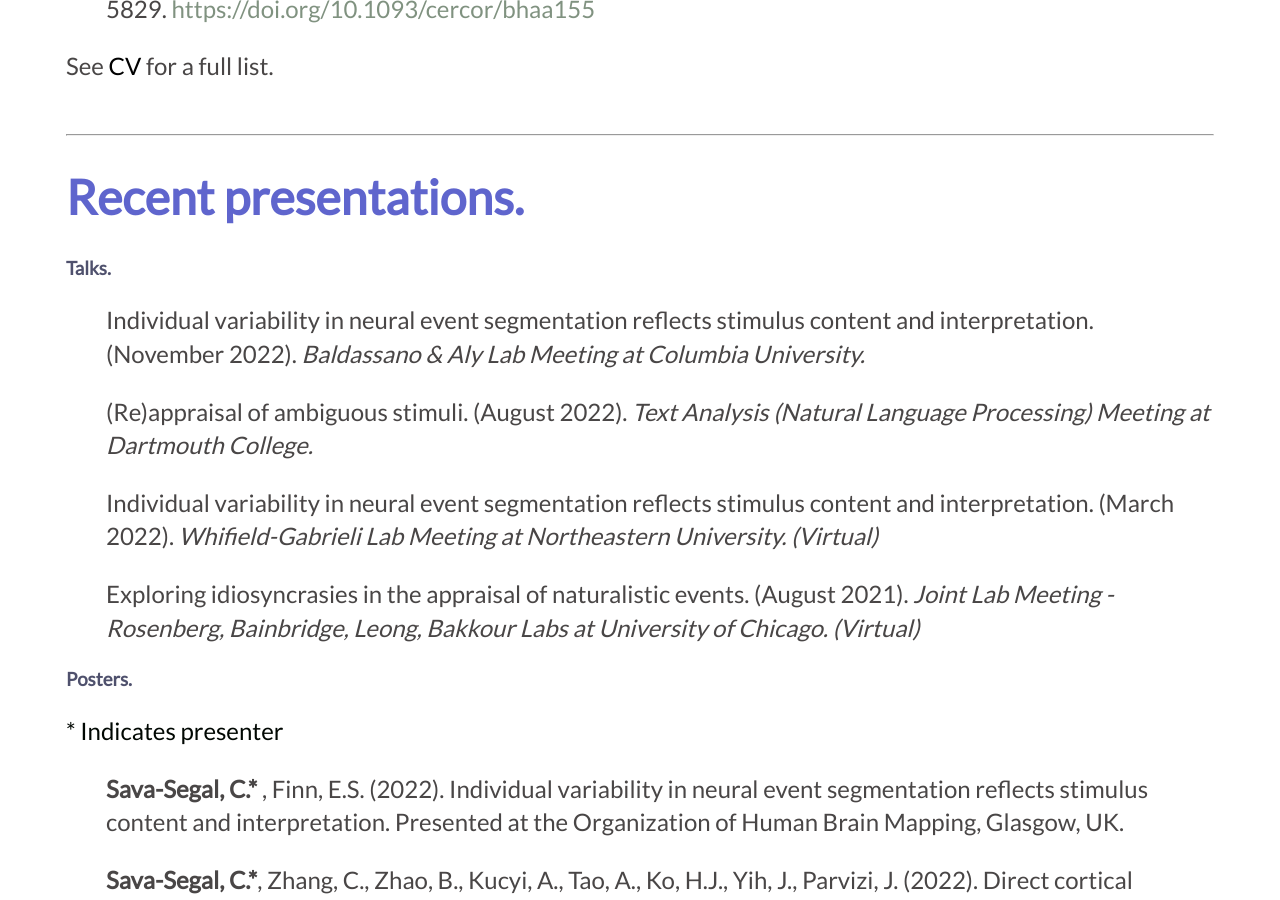
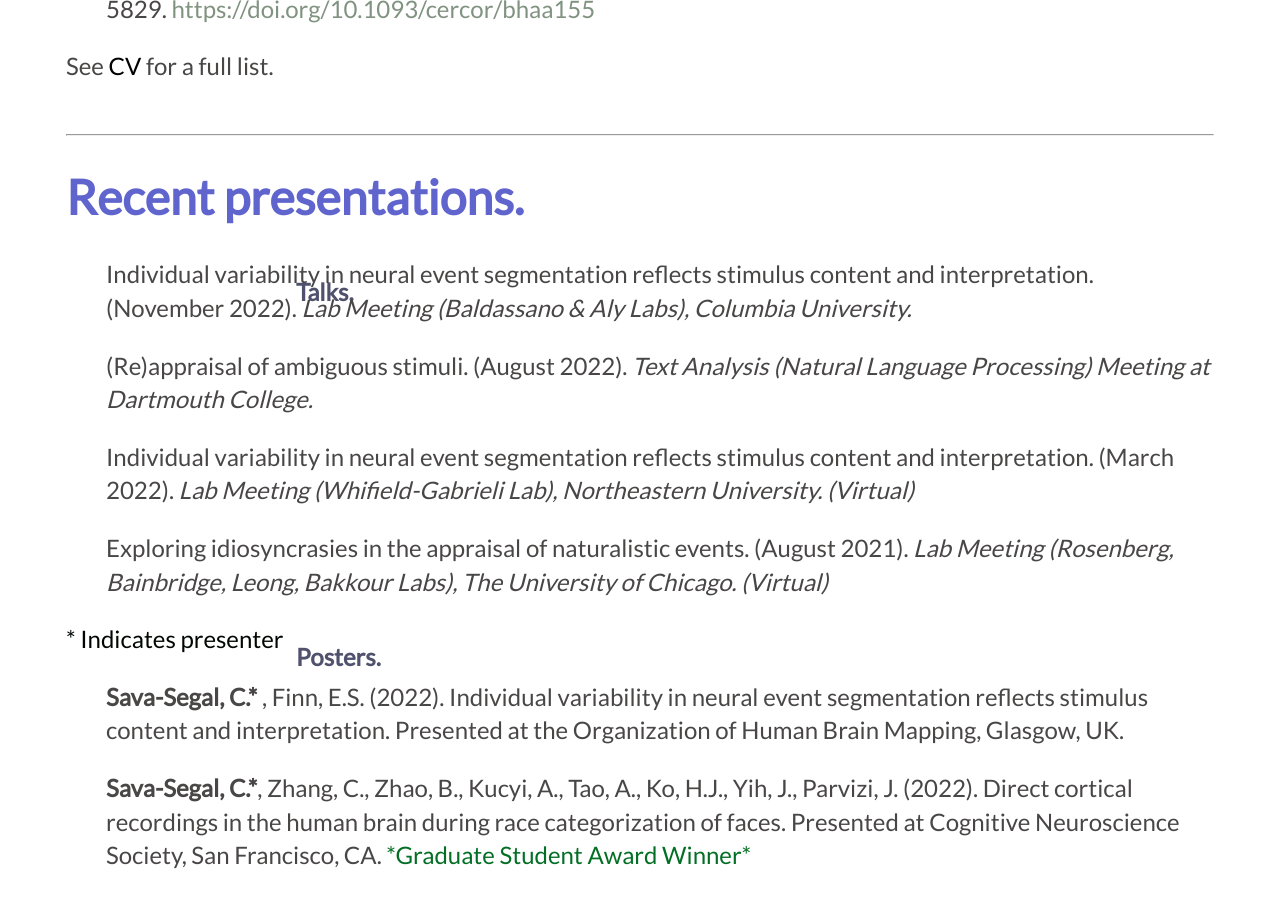
Before and after one commit to csavasegal/csavasegal.github.io, a Jekyll site: the page built from pp.html, in a window 1280 px wide and 900 px high, scrolled down 1703 px. Built offline with Jekyll 4.4.1, drawn with Linux system fonts in a browser that asks for light colours.

Commit message:
aesthetic modifications to text appearance

```diff
--- a/_layouts/default.html
+++ b/_layouts/default.html
@@ -83,8 +83,8 @@
 
 <script>
 	function openNav() {
-	  document.getElementById("mySidebar").style.width = "250px";
-	  document.getElementById("main").style.marginLeft = "250px";
+	  document.getElementById("mySidebar").style.width = "300px";
+	  document.getElementById("main").style.marginLeft = "300px";
 	}
 
 	function closeNav() {
--- a/pp.html
+++ b/pp.html
@@ -58,21 +58,21 @@ title: Clara A. Sava-Segal
 
 <div id="talks">
     <h1><span style="color:rgb(95, 101, 205)">Recent presentations.</span></h1>
-    <h3><span style="color:rgb(79, 81, 109)">Talks.</span></h3>
+    <h2><span style="color:rgb(79, 81, 109)">Talks.</span></h2>
 
 	<p>
         <ol>
-            <p> Individual variability in neural event segmentation reflects stimulus content and interpretation. (November 2022). <i> Baldassano & Aly Lab Meeting at Columbia University. </i></p>
+            <p> Individual variability in neural event segmentation reflects stimulus content and interpretation. (November 2022). <i> Lab Meeting (Baldassano & Aly Labs), Columbia University. </i></p>
             <p> (Re)appraisal of ambiguous stimuli. (August 2022). <i> Text Analysis (Natural Language Processing) Meeting at Dartmouth College. </i>
-            <p> Individual variability in neural event segmentation reflects stimulus content and interpretation. (March 2022). <i> Whifield-Gabrieli Lab Meeting at Northeastern University. (Virtual) </i> </p>
-            <p> Exploring idiosyncrasies in the appraisal of naturalistic events. (August 2021). <i> Joint Lab Meeting - Rosenberg, Bainbridge, Leong, Bakkour Labs at University of Chicago. (Virtual) </i></p>
+            <p> Individual variability in neural event segmentation reflects stimulus content and interpretation. (March 2022). <i> Lab Meeting (Whifield-Gabrieli Lab), Northeastern University. (Virtual) </i> </p>
+            <p> Exploring idiosyncrasies in the appraisal of naturalistic events. (August 2021). <i> Lab Meeting (Rosenberg, Bainbridge, Leong, Bakkour Labs), The University of Chicago. (Virtual) </i></p>
 
         </ol>
 
     </p>
 
 
-    <h3><span style="color:rgb(79, 81, 109)">Posters.</span></h3>
+    <h2><span style="color:rgb(79, 81, 109)">Posters.</span></h2>
     <p>
         <span style="color:rgb(0, 7, 2)"></spanstyle>* Indicates presenter</span>
 
```
